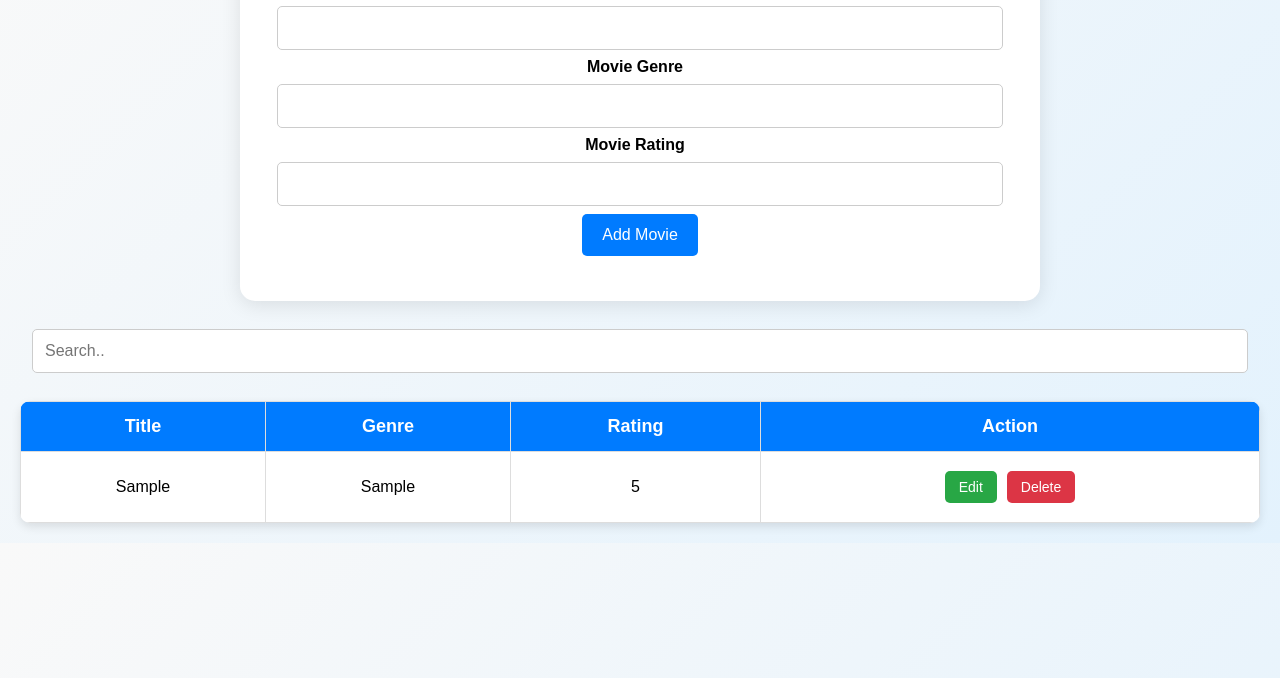
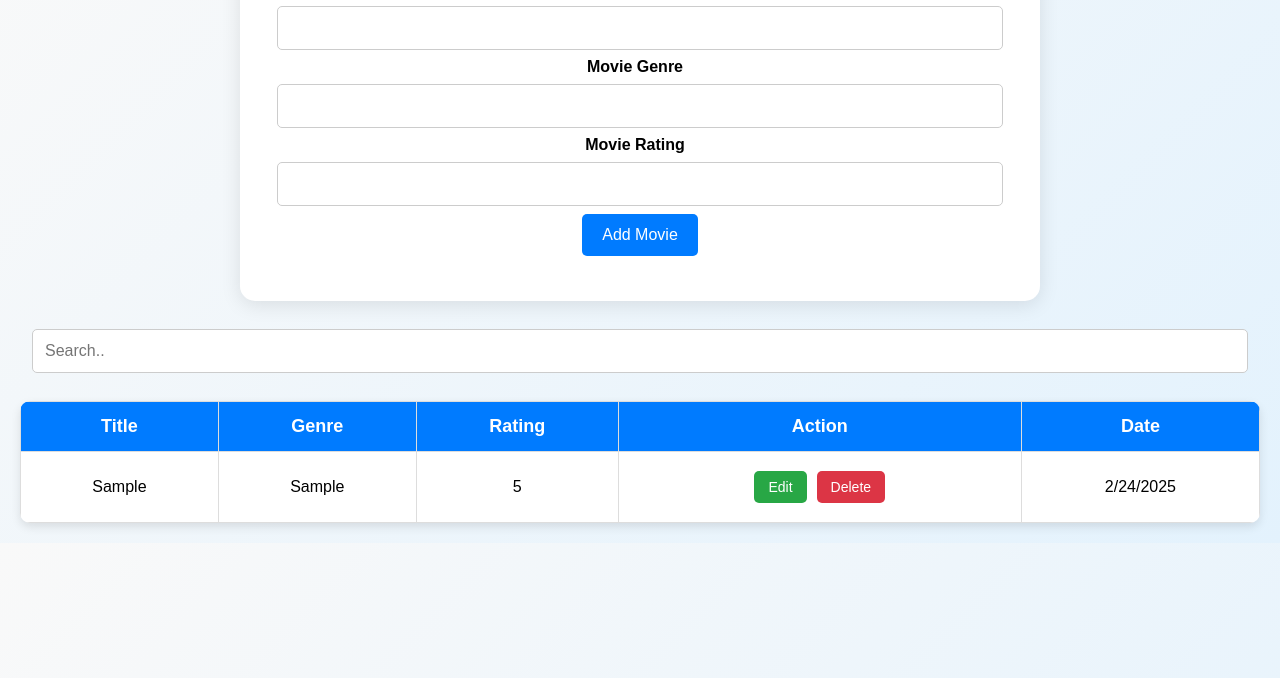
Before and after one commit to Ahad-Awan/movie-system-crud, a plain HTML site: page Movie System/index.html in a window 1280 px wide. Both pictures are taken after typing "Sample", "Sample", "5" into the empty fields and a click on the button "Add Movie". Shown: the part 122-800 px from the top of the page. Drawn offline with Linux system fonts and the light colour scheme.

Commit message:
date functionality add

```diff
--- a/Movie System/index.html
+++ b/Movie System/index.html
@@ -28,6 +28,7 @@
           <th>Genre</th>
           <th>Rating</th>
           <th>Action</th>
+          <th>Date</th>
         </tr>
       </thead>
       <tbody id="body"></tbody>
--- a/Movie System/script.js
+++ b/Movie System/script.js
@@ -2,7 +2,8 @@ let movies = [];
 let btn = document.getElementById("btn");
 let tableBody = document.getElementById("body");
 let searchInput = document.getElementById("search");
-
+let date = new Date();
+let localDate = date.toLocaleDateString();
 let editingRow = null;
 
 function addMovie() {
@@ -15,8 +16,13 @@ function addMovie() {
     return;
   }
 
-  let movie = { title: movieTitle, genre: movieGenre, rating: movieRating };
-  console.log(movies);
+  let movie = {
+    title: movieTitle,
+    genre: movieGenre,
+    rating: movieRating,
+    date: localDate,
+  };
+  // console.log(movie.localDate);
 
   if (editingRow) {
     updateMovie(movieTitle, movieGenre, movieRating);
@@ -34,10 +40,12 @@ function createMovieRow(title, genre, rating) {
   let td2 = document.createElement("td");
   let td3 = document.createElement("td");
   let td4 = document.createElement("td");
+  let td5 = document.createElement("td");
 
   td1.innerText = title;
   td2.innerText = genre;
   td3.innerText = rating;
+  td5.innerText = localDate;
 
   let btnEdit = document.createElement("button");
   let btnDelete = document.createElement("button");
@@ -54,7 +62,7 @@ function createMovieRow(title, genre, rating) {
   });
 
   td4.append(btnEdit, btnDelete);
-  tr.append(td1, td2, td3, td4);
+  tr.append(td1, td2, td3, td4, td5);
   tableBody.appendChild(tr);
 }
 
--- a/Movie System/style.css
+++ b/Movie System/style.css
@@ -1,4 +1,3 @@
-/* General Styles */
 * {
   margin: 0;
   padding: 0;
```
